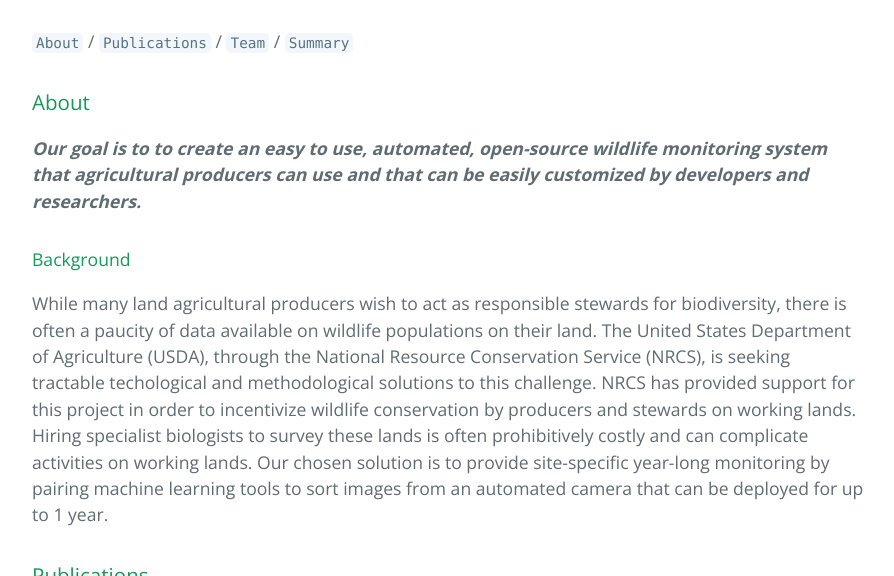
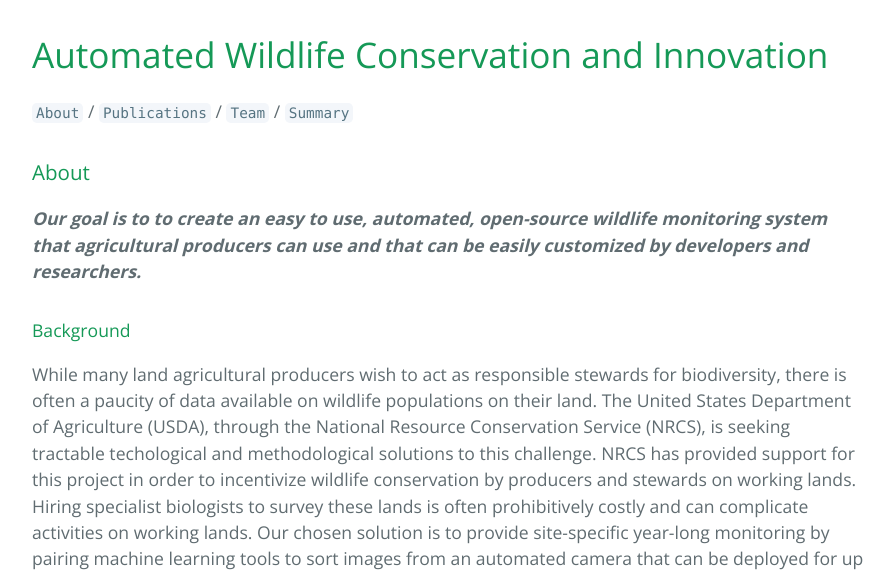
Before and after one commit to Automated-Wildlife-CIG/Automated-Wildlife-CIG.github.io, a Jekyll site: the page built from index.md, in a window 1280 px wide and 900 px high, cut to the strip 324-900 px from the top of the window. Shown: the whole strip, without its empty margins (192-1086 px from the left). Built offline with Jekyll 4.4.1, drawn with Linux system fonts in a browser that asks for light colours.

````diff
--- a/index.md
+++ b/index.md
@@ -2,7 +2,7 @@
 layout: default
 ---
 
-
+# Automated Wildlife Conservation and Innovation
 
 [```About```](#about) / [```Publications```](#publications) /  [```Team```](#team) / [```Summary```](#summary)
 
````
Also changed, not shown: 1 other file.
